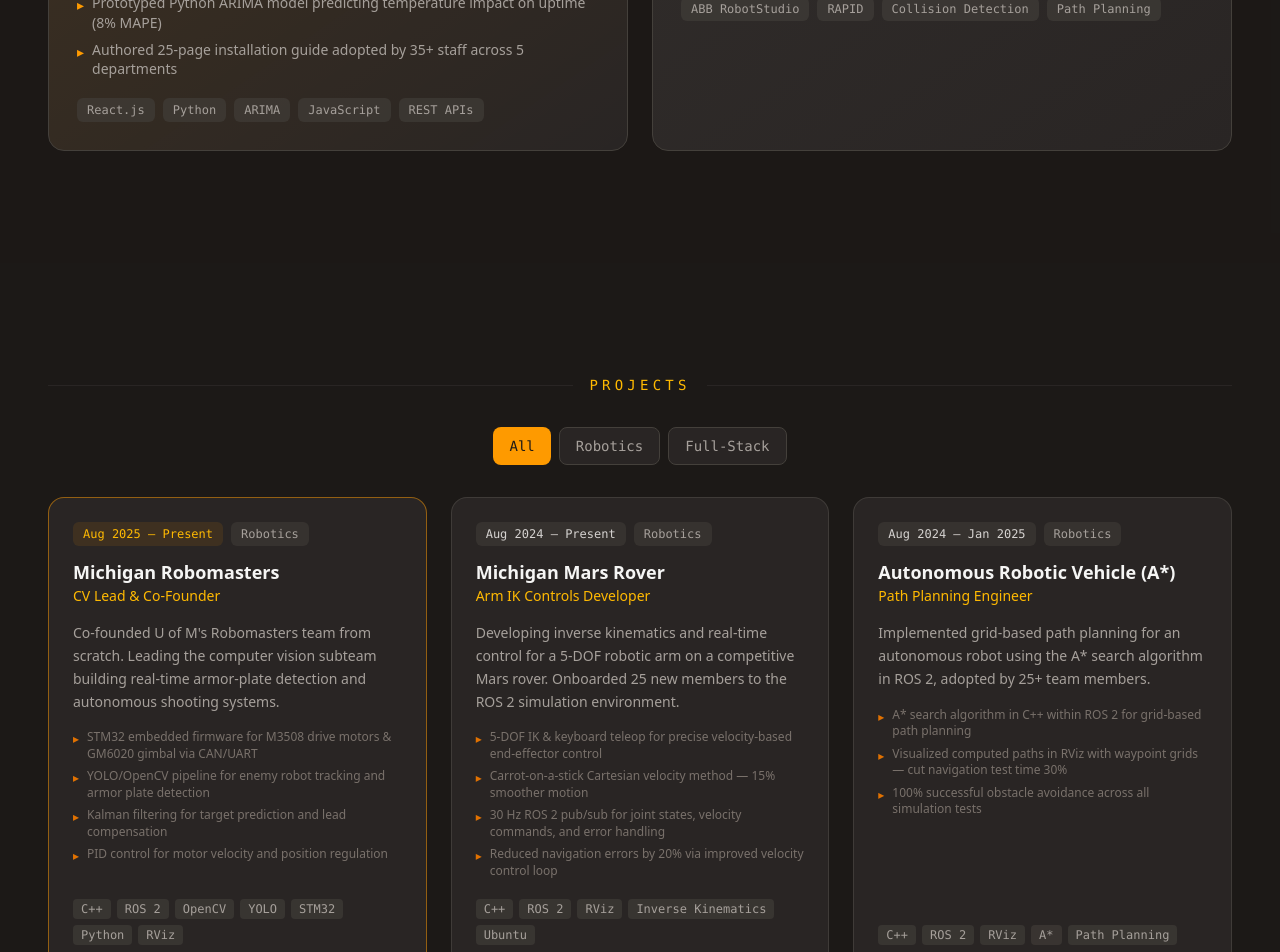
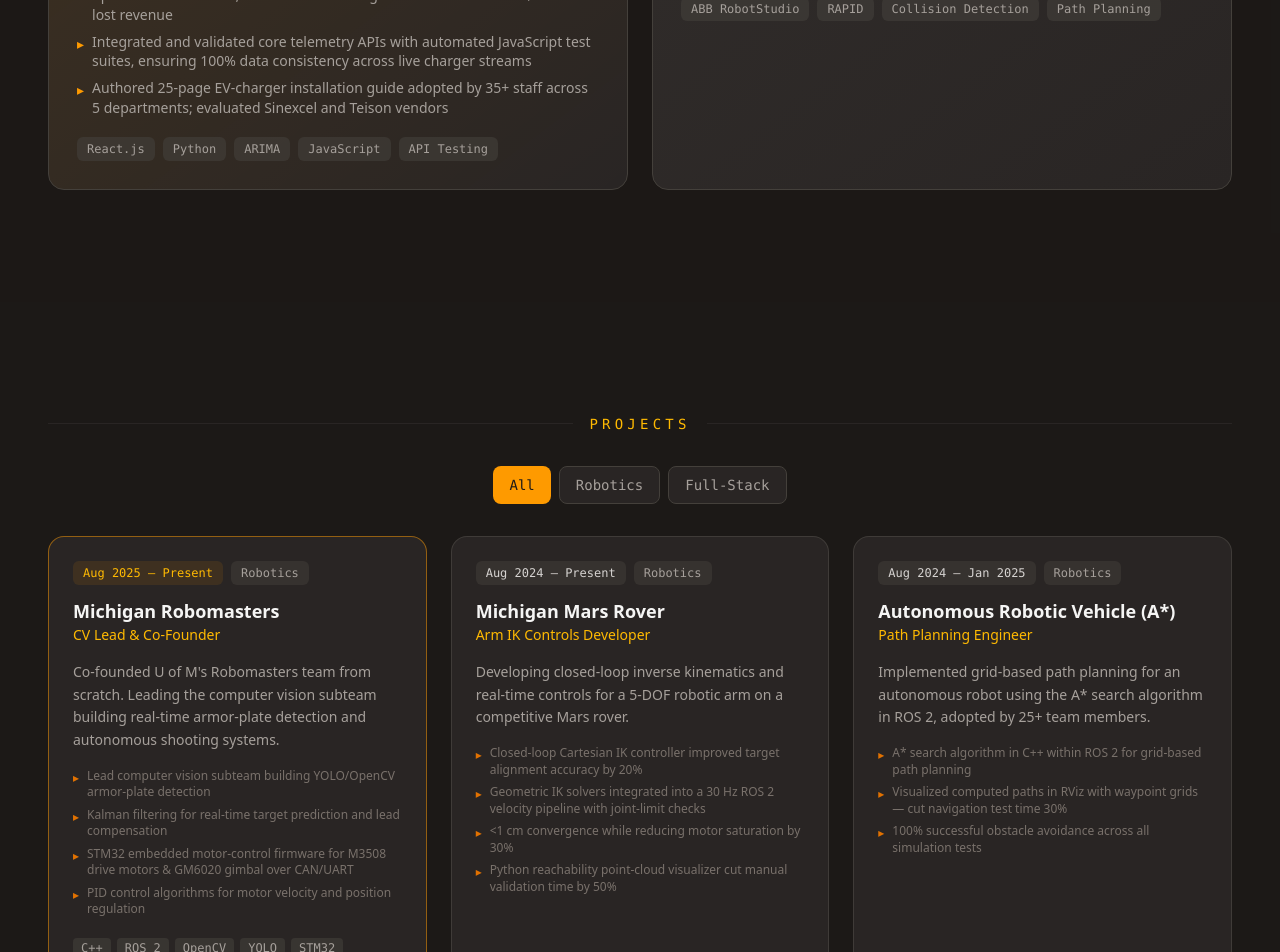
Before and after one commit to tanish200614/my-website, a Next.js app: page / in a window 1280 px wide. Shown: the part 1800-2752 px from the top of the page. Built offline with nearby package versions, Linux system fonts and the light colour scheme.

Commit message:
Update portfolio resume content

```diff
--- a/components/Experience.tsx
+++ b/components/Experience.tsx
@@ -14,12 +14,12 @@
     color: 'from-amber-500/10 to-transparent',
     tag: 'SWE',
     bullets: [
-      'Built React.js dashboard for EV-charger metrics; cut troubleshooting time 25% across 30+ engineers',
-      'Traced overheating root cause behind charger downtime — prevented $15k in lost revenue',
-      'Prototyped Python ARIMA model predicting temperature impact on uptime (8% MAPE)',
-      'Authored 25-page installation guide adopted by 35+ staff across 5 departments',
+      'Developed React.js analytics dashboard for EV-charging infrastructure metrics; reduced telemetry troubleshooting overhead 25% for 30+ EV engineers',
+      'Built Python ARIMA prototype predicting temperature impact on charger uptime with 8% MAPE; isolated overheating root cause and saved $15k in lost revenue',
+      'Integrated and validated core telemetry APIs with automated JavaScript test suites, ensuring 100% data consistency across live charger streams',
+      'Authored 25-page EV-charger installation guide adopted by 35+ staff across 5 departments; evaluated Sinexcel and Teison vendors',
     ],
-    stack: ['React.js', 'Python', 'ARIMA', 'JavaScript', 'REST APIs'],
+    stack: ['React.js', 'Python', 'ARIMA', 'JavaScript', 'API Testing'],
   },
   {
     title: 'Robotics Engineering Intern',
--- a/components/Hero.tsx
+++ b/components/Hero.tsx
@@ -25,8 +25,11 @@
       return () => clearTimeout(t);
     }
     if (deleting && text.length === 0) {
-      setDeleting(false);
-      setIdx((idx + 1) % ROLES.length);
+      const t = setTimeout(() => {
+        setDeleting(false);
+        setIdx((current) => (current + 1) % ROLES.length);
+      }, 0);
+      return () => clearTimeout(t);
     }
   }, [text, deleting, idx]);
 
--- a/components/Projects.tsx
+++ b/components/Projects.tsx
@@ -15,10 +15,10 @@
     description:
       'Co-founded U of M\'s Robomasters team from scratch. Leading the computer vision subteam building real-time armor-plate detection and autonomous shooting systems.',
     bullets: [
-      'STM32 embedded firmware for M3508 drive motors & GM6020 gimbal via CAN/UART',
-      'YOLO/OpenCV pipeline for enemy robot tracking and armor plate detection',
-      'Kalman filtering for target prediction and lead compensation',
-      'PID control for motor velocity and position regulation',
+      'Lead computer vision subteam building YOLO/OpenCV armor-plate detection',
+      'Kalman filtering for real-time target prediction and lead compensation',
+      'STM32 embedded motor-control firmware for M3508 drive motors & GM6020 gimbal over CAN/UART',
+      'PID control algorithms for motor velocity and position regulation',
     ],
     stack: ['C++', 'ROS 2', 'OpenCV', 'YOLO', 'STM32', 'Python', 'RViz'],
     github: 'https://github.com/tanish200614',
@@ -31,14 +31,14 @@
     role: 'Arm IK Controls Developer',
     period: 'Aug 2024 – Present',
     description:
-      'Developing inverse kinematics and real-time control for a 5-DOF robotic arm on a competitive Mars rover. Onboarded 25 new members to the ROS 2 simulation environment.',
+      'Developing closed-loop inverse kinematics and real-time controls for a 5-DOF robotic arm on a competitive Mars rover.',
     bullets: [
-      '5-DOF IK & keyboard teleop for precise velocity-based end-effector control',
-      'Carrot-on-a-stick Cartesian velocity method — 15% smoother motion',
-      '30 Hz ROS 2 pub/sub for joint states, velocity commands, and error handling',
-      'Reduced navigation errors by 20% via improved velocity control loop',
+      'Closed-loop Cartesian IK controller improved target alignment accuracy by 20%',
+      'Geometric IK solvers integrated into a 30 Hz ROS 2 velocity pipeline with joint-limit checks',
+      '<1 cm convergence while reducing motor saturation by 30%',
+      'Python reachability point-cloud visualizer cut manual validation time by 50%',
     ],
-    stack: ['C++', 'ROS 2', 'RViz', 'Inverse Kinematics', 'Ubuntu'],
+    stack: ['C++', 'Python', 'ROS 2', 'RViz', 'Eigen', 'NumPy'],
     github: 'https://github.com/tanish200614',
     accent: 'border-stone-600/50 hover:border-amber-500/40',
     badge: 'bg-stone-700/50 text-stone-300',
@@ -66,14 +66,15 @@
     role: 'Sole Developer',
     period: 'Sep 2025 – Present',
     description:
-      'Full-stack web app that evaluates algorithm solutions against curated test suites — like a personal LeetCode with a secure sandboxed Python executor and live results dashboard.',
+      'Real-time multiplayer algorithm battle platform with secure code execution, live matches, and automated interview-style problem generation.',
     bullets: [
-      'FastAPI backend with sandboxed Python execution and resource limits',
-      'React frontend with live code editor and pass/fail results dashboard',
-      '20+ automated test cases across arrays, graphs, and sorting problems',
-      '150 ms average evaluation time on standard inputs',
+      'FastAPI and WebSockets backend supporting 50+ concurrent matches with <150 ms median latency',
+      'Secure code execution engine supporting 3 languages and a C++ assembly viewer',
+      'Big-O analysis via log-log regression and TF-IDF + k-means approach classification',
+      'ELO-seeded matchmaking, 8-player tournament brackets, and live rating updates via SQLite',
+      'AI problem and interview generator with 96% validation success and <1.2 s responses',
     ],
-    stack: ['React', 'FastAPI', 'Python', 'JavaScript', 'Pytest'],
+    stack: ['React', 'FastAPI', 'Python', 'JavaScript', 'SQLite', 'WebSockets'],
     github: 'https://github.com/tanish200614',
     accent: 'border-stone-600/50 hover:border-amber-500/40',
     badge: 'bg-stone-700/50 text-stone-300',
--- a/components/RobotSVG.tsx
+++ b/components/RobotSVG.tsx
@@ -1,6 +1,6 @@
 'use client';
 
-import { useEffect, useRef, useState, useCallback } from 'react';
+import { useEffect, useRef, useState } from 'react';
 
 const A = '#F59E0B';   // amber
 const D = '#1C1917';   // dark bg
@@ -32,17 +32,24 @@
     return () => window.removeEventListener('mousemove', onMove);
   }, []);
 
-  const scheduleBlink = useCallback(() => {
-    blinkTimer.current = setTimeout(() => {
-      setBlinking(true);
-      setTimeout(() => { setBlinking(false); scheduleBlink(); }, 160);
-    }, 2500 + Math.random() * 3500);
+  useEffect(() => {
+    let blinkOffTimer: ReturnType<typeof setTimeout> | null = null;
+    const scheduleBlink = () => {
+      blinkTimer.current = setTimeout(() => {
+        setBlinking(true);
+        blinkOffTimer = setTimeout(() => {
+          setBlinking(false);
+          scheduleBlink();
+        }, 160);
+      }, 2500 + Math.random() * 3500);
+    };
+
+    scheduleBlink();
+    return () => {
+      if (blinkTimer.current) clearTimeout(blinkTimer.current);
+      if (blinkOffTimer) clearTimeout(blinkOffTimer);
+    };
   }, []);
-
-  useEffect(() => {
-    scheduleBlink();
-    return () => { if (blinkTimer.current) clearTimeout(blinkTimer.current); };
-  }, [scheduleBlink]);
 
   const lx = 158 + pupils.x;
   const ly = 134 + pupils.y;
--- a/components/Skills.tsx
+++ b/components/Skills.tsx
@@ -7,7 +7,7 @@
 const groups = [
   {
     label: 'Languages',
-    items: ['C/C++', 'Python', 'JavaScript', 'Java', 'MATLAB', 'Assembly', 'Verilog', 'HTML/CSS'],
+    items: ['C/C++ (OOP)', 'Python', 'JavaScript', 'Java', 'MATLAB', 'Assembly', 'Verilog', 'HTML5/CSS3'],
   },
   {
     label: 'Robotics & Embedded',
@@ -15,7 +15,7 @@
   },
   {
     label: 'Web & ML',
-    items: ['React', 'FastAPI', 'NumPy', 'pandas', 'Matplotlib', 'SciPy', 'ARIMA', 'OpenCV'],
+    items: ['React', 'FastAPI', 'WebSockets', 'SQLite', 'NumPy', 'pandas', 'Matplotlib', 'SciPy', 'ARIMA', 'OpenCV'],
   },
   {
     label: 'Tools & Platforms',
--- a/components/Terminal.tsx
+++ b/components/Terminal.tsx
@@ -47,7 +47,7 @@
       return { lines: out(
         'Languages    C/C++, Python, JavaScript, Java, MATLAB, Verilog, Assembly',
         'Robotics     ROS 2, STM32, Arduino, Raspberry Pi, CAN, UART, RViz',
-        'Web & ML     React, FastAPI, NumPy, pandas, OpenCV, ARIMA, SciPy',
+        'Web & ML     React, FastAPI, WebSockets, SQLite, NumPy, pandas, OpenCV, ARIMA',
         'Tools        Git, GitHub Actions, Google Cloud, Fusion 360, AutoCAD',
       )};
 
@@ -55,9 +55,10 @@
     case 'work':
       return { lines: out(
         'Software Engineering Intern  ·  ADNOC Distribution  ·  May–Jul 2025',
-        '  ▸ React dashboard for EV-charger metrics — cut troubleshooting time 25%',
+        '  ▸ React analytics dashboard for EV-charger metrics — reduced troubleshooting 25%',
         '  ▸ Python ARIMA model for temperature/uptime prediction (8% MAPE)',
-        '  ▸ Traced overheating root cause — prevented $15k in lost revenue',
+        '  ▸ Automated JavaScript API tests ensured 100% data consistency',
+        '  ▸ Isolated overheating root cause — prevented $15k in lost revenue',
         '',
         'Robotics Engineering Intern  ·  ABB  ·  Jun–Jul 2023',
         '  ▸ Programmed welding robot paths in ABB RobotStudio (RAPID)',
@@ -68,20 +69,20 @@
     case 'projects':
       return { lines: out(
         'Michigan Robomasters  ·  CV Lead & Co-Founder',
-        '  Real-time YOLO armor-plate detection & autonomous shooting systems',
+        '  YOLO/OpenCV armor-plate detection, Kalman target prediction, STM32 motor control',
         '  Stack: C++, ROS 2, OpenCV, YOLO, STM32',
         '',
         'Michigan Mars Rover  ·  Arm IK Controls Developer',
-        '  5-DOF inverse kinematics for a competitive Mars rover arm',
-        '  Stack: C++, ROS 2, RViz',
+        '  Closed-loop 5-DOF Cartesian IK with 30 Hz ROS 2 velocity pipeline',
+        '  Stack: C++, Python, ROS 2, RViz, Eigen, NumPy',
         '',
         'Autonomous Robotic Vehicle (A*)  ·  Path Planning Engineer',
         '  A* grid-based path planning in ROS 2 — 100% obstacle avoidance in simulation',
         '  Stack: C++, ROS 2, RViz',
         '',
         'Algorithm Practice Platform  ·  Sole Developer',
-        '  Full-stack LeetCode-style platform with sandboxed Python executor',
-        '  Stack: React, FastAPI, Python',
+        '  Real-time multiplayer algorithm battle platform with secure code execution',
+        '  Stack: React, FastAPI, Python, WebSockets, SQLite',
       )};
 
     case 'contact':
```
Also changed, not shown: 1 other file (tests, documents, lock files or other folders).
